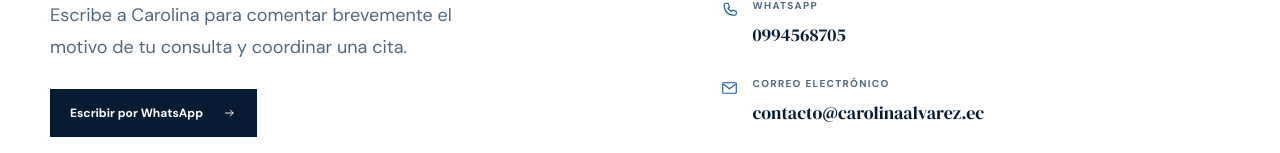
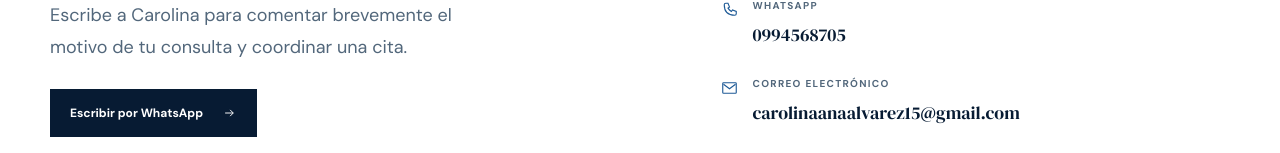
Before and after one commit to Kovaro-Tech/carolina-alvarez-web, a React (Vite) app: page /contacto in a window 1280 px wide. Shown: the part 353-506 px from the top of the page. Built offline with nearby package versions, Linux system fonts and the light colour scheme.

Commit message:
Update final domain and contact email

```diff
--- a/src/data/siteConfig.js
+++ b/src/data/siteConfig.js
@@ -1,5 +1,5 @@
 // Canonical production origin, shared by metadata, prerendering and the Worker.
-export const SITE_URL = 'https://carolinaalvarez.ec'
+export const SITE_URL = 'https://carolinaalvareze.com'
 
 export const siteConfig = {
   url: SITE_URL,
@@ -8,8 +8,7 @@ export const siteConfig = {
   legalAddress: 'IQON, Av. Shyris y Suecia, Quito, Ecuador',
   phone: '0994568705',
   telephone: '+593994568705',
-  // Activate and test this address before launching the final domain.
-  email: 'contacto@carolinaalvarez.ec',
+  email: 'carolinaanaalvarez15@gmail.com',
   location: 'Quito, Ecuador',
   modality: 'Atención presencial y virtual',
   whatsapp: '593994568705',
--- a/src/pages/Privacy.jsx
+++ b/src/pages/Privacy.jsx
@@ -29,7 +29,7 @@ export default function Privacy() {
     <p>Los datos se conservarán únicamente durante el tiempo necesario para atender la finalidad correspondiente y cumplir las obligaciones aplicables. No se establece un plazo fijo sin conocer la naturaleza de la consulta o las obligaciones asociadas. El almacenamiento técnico de navegación dura la sesión de la pestaña, sujeto a las funciones de restauración del navegador.</p>
 
     <h2>Servicios de terceros y transferencias</h2>
-    <p>El alojamiento del dominio principal utiliza Cloudflare y el contacto utiliza WhatsApp y la dirección profesional <a href={`mailto:${siteConfig.email}`}>{siteConfig.email}</a>. Las comunicaciones por correo se gestionan mediante el proveedor de correo y, cuando corresponda, los servicios de reenvío configurados para esa dirección. Puedes solicitar información sobre los proveedores y destinatarios de tu comunicación a través de los canales indicados. Las fotografías y las fuentes se sirven desde el propio sitio. LinkedIn es un enlace externo: no hay un perfil incrustado ni un píxel de seguimiento.</p>
+    <p>El alojamiento del dominio principal utiliza Cloudflare y el contacto utiliza WhatsApp y la dirección de contacto <a href={`mailto:${siteConfig.email}`}>{siteConfig.email}</a>. Las comunicaciones por correo se gestionan mediante Gmail (Google). Puedes solicitar información sobre los proveedores y destinatarios de tu comunicación a través de los canales indicados. Las fotografías y las fuentes se sirven desde el propio sitio. LinkedIn es un enlace externo: no hay un perfil incrustado ni un píxel de seguimiento.</p>
     <p>Cloudflare y WhatsApp operan infraestructura internacional, por lo que la navegación y el uso de los canales de contacto pueden implicar tratamiento fuera de Ecuador, incluido Estados Unidos. Puedes consultar la <a href="https://www.cloudflare.com/privacypolicy/" target="_blank" rel="noopener noreferrer">política de Cloudflare</a> y la <a href="https://www.whatsapp.com/legal/privacy-policy" target="_blank" rel="noopener noreferrer">política de WhatsApp</a>. Las transferencias relacionadas con el correo dependen del proveedor y los servicios de reenvío efectivamente utilizados. Puedes solicitar al correo indicado información sobre los destinatarios y las garantías aplicables a tu comunicación. No se han incorporado servicios de publicidad ni venta de datos.</p>
 
     <h2>Tus derechos</h2>
```
Also changed, not shown: 2 other files (tests, documents, lock files or other folders).
